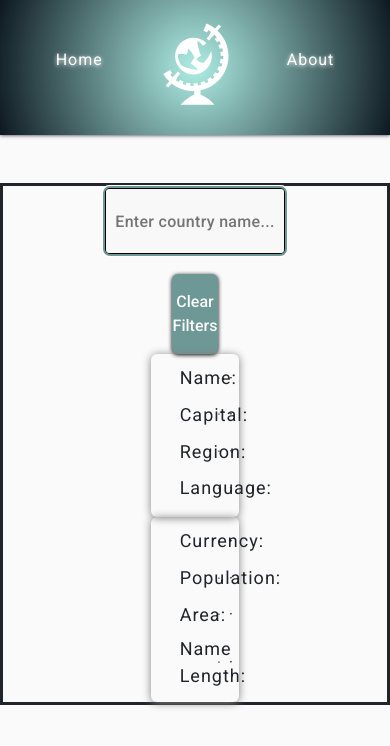
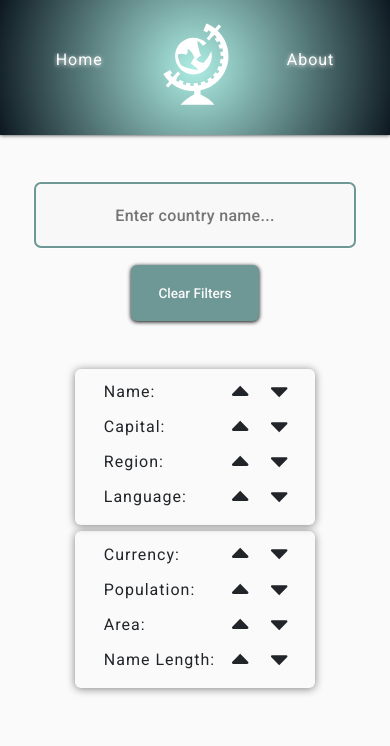
Before and after one commit to dogukanaktas/react-countries, a React (Create React App) app: page / in a window 390 px wide. Shown: the top 746 px of the page. Built offline with nearby package versions, Linux system fonts and the light colour scheme; no server answers.

Commit message:
Add new media queries

```diff
--- a/src/css/Filter.module.css
+++ b/src/css/Filter.module.css
@@ -117,6 +117,9 @@ input:focus {
   transform: translateY(1px);
 }
 
+
+
+
 /*** Media Queries ***/
 
 @media screen and (max-width: 7000px) {
@@ -137,7 +140,6 @@ input:focus {
   }
 
   .input {
-    border: solid;
     width: 80%;
     height: 3rem;
     padding: 2em 0;
@@ -182,168 +184,38 @@ input:focus {
 }
 
 @media screen and (max-width: 1920px) {
-  .leftBox {
-    display: flex;
-    flex-direction: column;
-    width: 15%;
-    padding: 0.5em 0.8em;
-    margin-left: 2em;
-  }
-
-  .rightBox {
-    display: flex;
-    flex-direction: column;
-    width: 15%;
-    padding: 0.5em 0.8em;
-    margin-right: 2em;
-  }
-
-  .input {
-    border: solid;
-    width: 80%;
-    height: 3rem;
-    padding: 2em 0;
-    font-size: 1.5rem;
-    border-radius: 6px;
-  }
-
-  .filterContainer {
-    display: flex;
-    align-items: center;
-    justify-content: center;
-    width: 100%;
-    margin: 3em 0 4em 0;
-  }
-  .clearFilters {
-    text-align: center;
-    align-self: center;
-    width: 20%;
-
-    padding: 1em 0;
-  }
-
-  .clearFiltersText {
-    font-size: 1.4rem;
-  }
 
   .textSize {
     font-size: 20px;
-    width: 60%;
-    margin-left: 1rem;
-  }
-
-  .iconContainer {
-    display: flex;
-    width: 38%;
   }
 
   .iconSize {
     font-size: 2.2rem;
-    margin-right: 0.5rem;
   }
 }
 
 @media screen and (max-width: 1800px) {
   .leftBox {
-    display: flex;
-    flex-direction: column;
     width: 20%;
-    padding: 0.5em 0.8em;
-    margin-left: 2em;
   }
 
   .rightBox {
-    display: flex;
-    flex-direction: column;
     width: 20%;
-    padding: 0.5em 0.8em;
-    margin-right: 2em;
   }
 
   .input {
-    border: solid;
-    width: 80%;
-    height: 3rem;
-    padding: 2em 0;
-    font-size: 1.4rem;
-    border-radius: 6px;
-  }
-
-  .filterContainer {
-    display: flex;
-    align-items: center;
-    justify-content: center;
-    width: 100%;
-    margin: 3em 0 4em 0;
-  }
-  .clearFilters {
-    text-align: center;
-    align-self: center;
-    width: 20%;
-
-    padding: 1em 0;
-  }
-
-  .clearFiltersText {
     font-size: 1.4rem;
   }
 
-  .textSize {
-    font-size: 20px;
-    width: 60%;
-    margin-left: 1rem;
-  }
-
-  .iconContainer {
-    display: flex;
-    width: 38%;
-  }
-
-  .iconSize {
-    font-size: 2.2rem;
-    margin-right: 0.5rem;
-  }
 }
 
 @media screen and (max-width: 1440px) {
   .leftBox {
-    display: flex;
-    flex-direction: column;
     width: 23%;
-    padding: 0.5em 0.8em;
-    margin-left: 2em;
-  }
-
-  .rightBox {
-    display: flex;
-    flex-direction: column;
-    width: 23%;
-    padding: 0.5em 0.8em;
-    margin-right: 2em;
   }
 
   .input {
-    border: solid;
-    width: 80%;
-    height: 3rem;
-    padding: 2em 0;
     font-size: 1rem;
-    border-radius: 6px;
-  }
-
-  .filterContainer {
-    display: flex;
-    align-items: center;
-    justify-content: center;
-    width: 100%;
-    margin: 3em 0 4em 0;
-  }
-  .clearFilters {
-    text-align: center;
-    align-self: center;
-    width: 20%;
-
-    padding: 1em 0;
   }
 
   .clearFiltersText {
@@ -352,86 +224,119 @@ input:focus {
 
   .textSize {
     font-size: 18px;
-    width: 60%;
-    margin-left: 1rem;
-  }
-
-  .iconContainer {
-    display: flex;
-    width: 38%;
   }
 
   .iconSize {
     font-size: 2rem;
-    margin-right: 0.5rem;
   }
 }
 
 @media screen and (max-width: 1000px) {
   .leftBox {
-    display: flex;
-    flex-direction: column;
-    width: 23%;
-    padding: 0.5em 0.8em;
-    margin: 0;
+    width: 25rem;
+    margin: 0 0 6px 0;
   }
 
   .rightBox {
-    display: flex;
-    flex-direction: column;
-    width: 23%;
-    padding: 0.5em 0.8em;
+    width: 25rem;
     margin: 0;
   }
 
   .searchBox {
+    align-self: center;
     order: -1;
+    margin-bottom: 3em;
+    width: 30rem;
   }
 
   .input {
-    width: 80%;
-    height: 3rem;
-    padding: 2em 0;
-    font-size: 1rem;
-    border-radius: 6px;
-   order: 1;
+    width: 100%;
+    order: 1;
   }
 
   .filterContainer {
-    display: flex;
     flex-direction: column;
-    align-items: center;
-    justify-content: center;
-    width: 100%;
-    margin: 3em 0 4em 0;
-    border: solid;
-
   }
   .clearFilters {
-    text-align: center;
-    align-self: center;
-    width: 20%;
+    width: 45%;
+  }
+}
 
-    padding: 1em 0;
+@media screen and (max-width: 520px) {
+
+  .searchBox {
+    width: 20rem;
   }
 
   .clearFiltersText {
-    font-size: 1rem;
+    font-size: .85rem;
   }
 
   .textSize {
-    font-size: 18px;
+    font-size: 16px;
+  }
+
+  .iconSize {
+    font-size: 1.9rem;
+  }
+}
+
+@media screen and (max-width: 435px) {
+  .leftBox {
+    width: 15rem;
+  }
+
+  .rightBox {
+    width: 15rem;
+  }
+
+
+  .clearFilters {
+    width: 40%;
+  }
+
+
+}
+@media screen and (max-width: 330px) {
+  .leftBox {
+    width: 12rem;
+  }
+
+  .rightBox {
+    width: 12rem;
+  }
+
+  .searchBox {
+    width: 12rem;
+  }
+
+  .clearFilters {
     width: 60%;
-    margin-left: 1rem;
   }
 
   .iconContainer {
-    display: flex;
-    width: 38%;
+    width: 32%;
+    padding: 0;
   }
 
   .iconSize {
-    font-size: 2rem;
-    margin-right: 0.5rem;
+    font-size: 1.3rem;
+    margin-right: 0;
+
   }
 }
+
+@media screen and (max-width: 235px) {
+
+  .filterContainer {
+    margin: 3em 0 4em 1em;
+  }
+}
+
+@media screen and (max-width: 170px) {
+
+  .filterContainer {
+    margin: 3em 0 4em 2em;
+  }
+
+}
```
